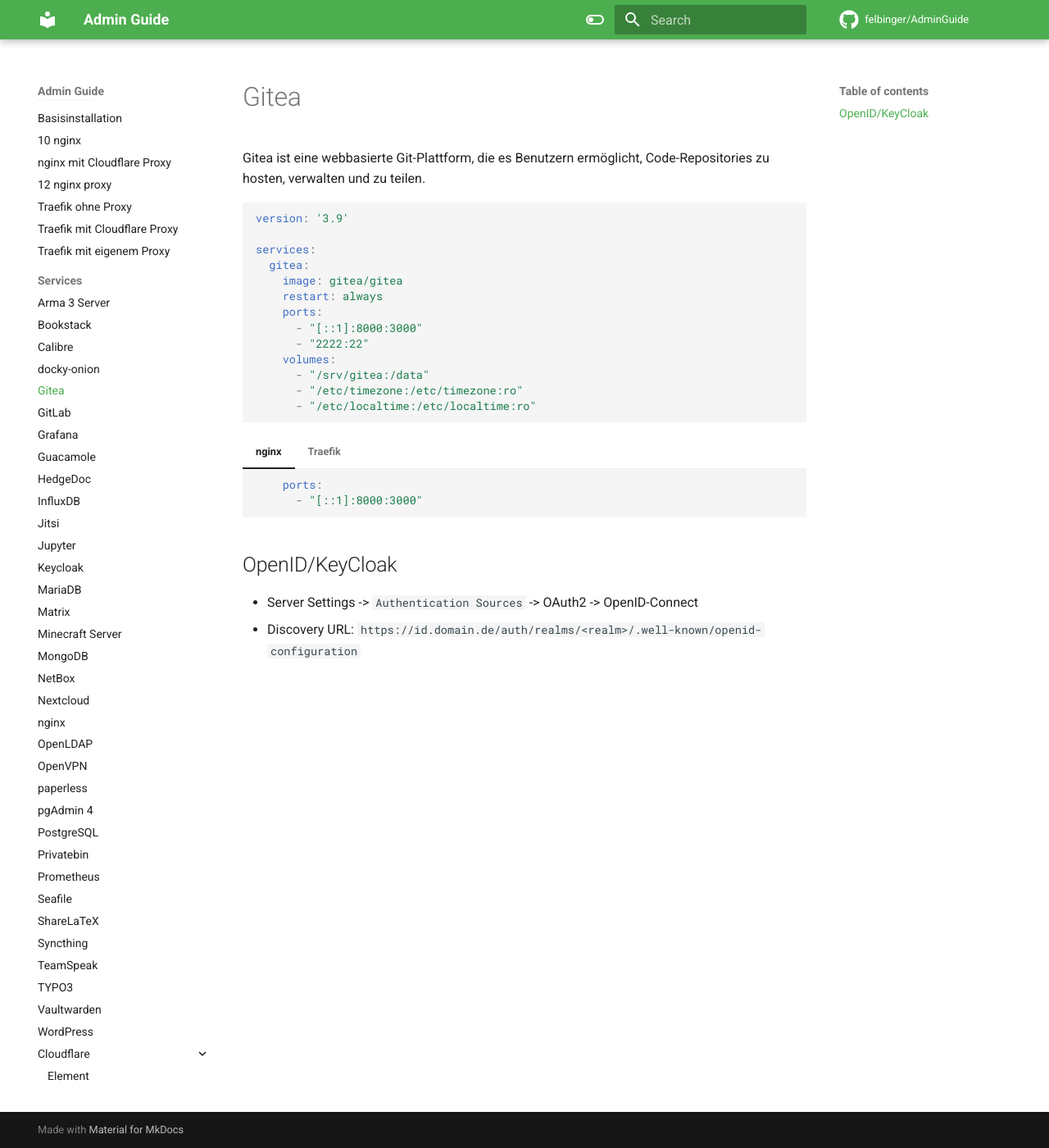
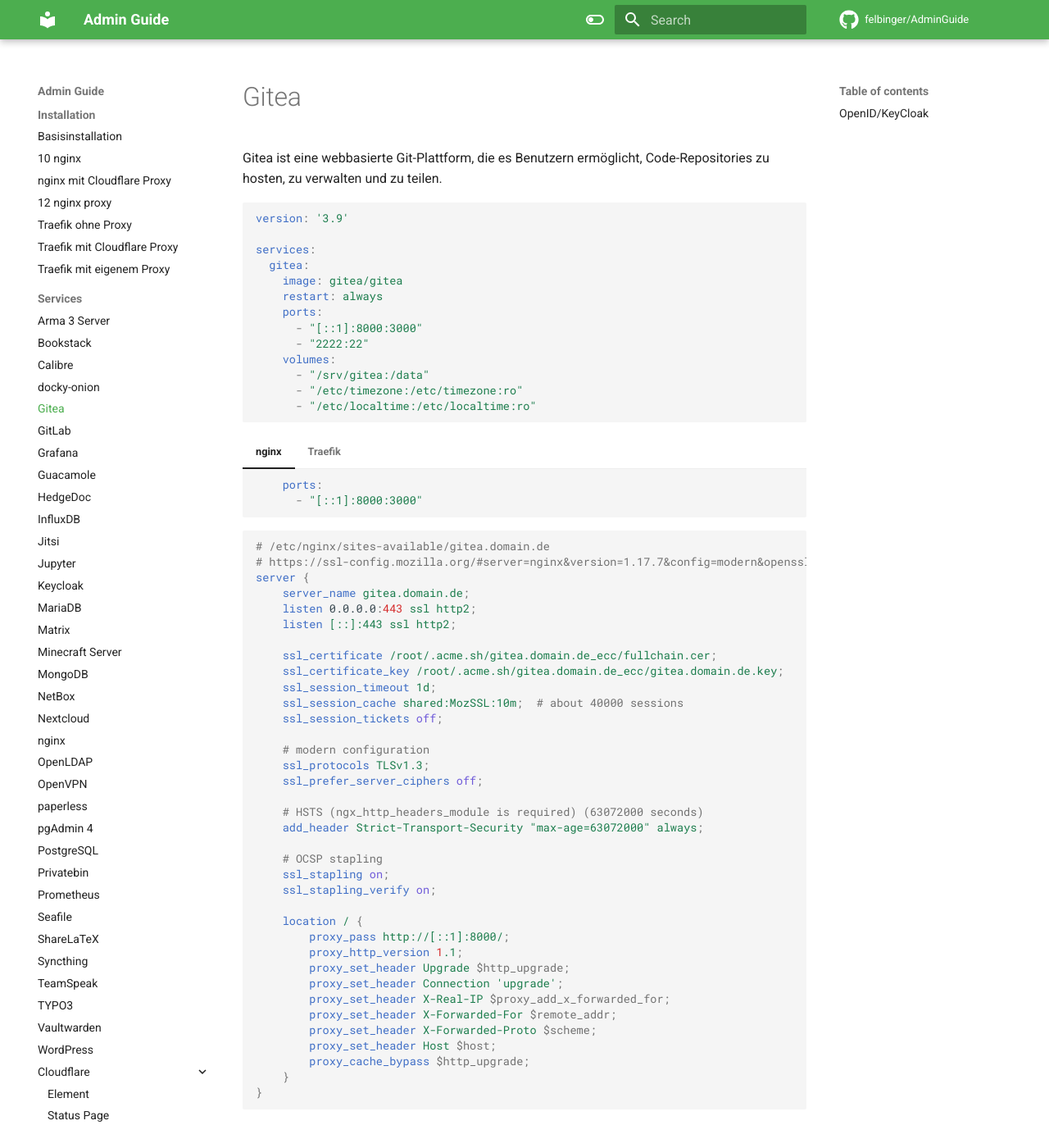
Before and after one commit to felbinger/AdminGuide, an MkDocs documentation site: the page built from docs/services/gitea.md, in a window 1280 px wide and 1400 px high. Shown: the whole window at 82% size. Built offline with MkDocs 1.6.1 and Material for MkDocs 9.7.7, drawn with Linux system fonts in a browser that asks for light colours; comment, search, counter and statistics services are not loaded.

Commit message:
rebased on newest Version

````diff
--- a/docs/services/gitea.md
+++ b/docs/services/gitea.md
@@ -1,6 +1,6 @@
 # Gitea
 
-Gitea ist eine webbasierte Git-Plattform, die es Benutzern ermöglicht, Code-Repositories zu hosten, verwalten und zu
+Gitea ist eine webbasierte Git-Plattform, die es Benutzern ermöglicht, Code-Repositories zu hosten, zu verwalten und zu
 teilen.
 
 ```yaml
@@ -24,6 +24,46 @@ services:
         ports:
           - "[::1]:8000:3000"
     ```
+
+    ```nginx
+    # /etc/nginx/sites-available/gitea.domain.de
+    # https://ssl-config.mozilla.org/#server=nginx&version=1.17.7&config=modern&openssl=1.1.1d&guideline=5.6
+    server {
+        server_name gitea.domain.de;
+        listen 0.0.0.0:443 ssl http2;
+        listen [::]:443 ssl http2;
+
+        ssl_certificate /root/.acme.sh/gitea.domain.de_ecc/fullchain.cer;
+        ssl_certificate_key /root/.acme.sh/gitea.domain.de_ecc/gitea.domain.de.key;
+        ssl_session_timeout 1d;
+        ssl_session_cache shared:MozSSL:10m;  # about 40000 sessions
+        ssl_session_tickets off;
+
+        # modern configuration
+        ssl_protocols TLSv1.3;
+        ssl_prefer_server_ciphers off;
+
+        # HSTS (ngx_http_headers_module is required) (63072000 seconds)
+        add_header Strict-Transport-Security "max-age=63072000" always;
+
+        # OCSP stapling
+        ssl_stapling on;
+        ssl_stapling_verify on;
+
+        location / {
+            proxy_pass http://[::1]:8000/;
+            proxy_http_version 1.1;
+            proxy_set_header Upgrade $http_upgrade;
+            proxy_set_header Connection 'upgrade';
+            proxy_set_header X-Real-IP $proxy_add_x_forwarded_for;
+            proxy_set_header X-Forwarded-For $remote_addr;
+            proxy_set_header X-Forwarded-Proto $scheme;
+            proxy_set_header Host $host;
+            proxy_cache_bypass $http_upgrade;
+        }
+    }
+    ```
+
 === "Traefik"
     ```yaml
         labels:
````
Also changed, not shown: docs/services/bookstack.md (+2 -5 lines).
